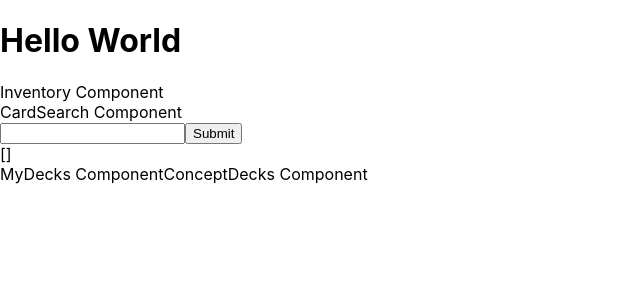
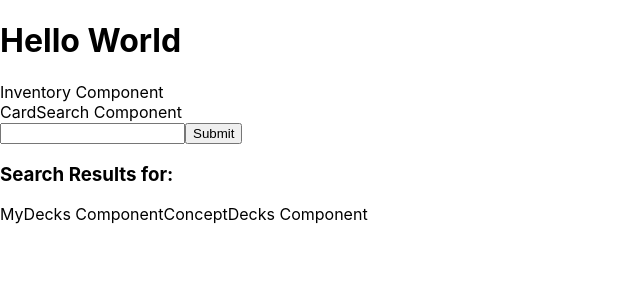
Before and after one commit to ggSushi/ygo-inventory, a React (Create React App) app: page / in a window 1280 px wide. Shown: the top 300 px of the page, without its empty margins (0-640 px from the left). Built offline with nearby package versions, Linux system fonts and the light colour scheme.

Commit message:
got the information to more properly display on DOM during search

```diff
--- a/src/components/CardSearch/CardItem.jsx
+++ b/src/components/CardSearch/CardItem.jsx
@@ -0,0 +1,16 @@
+import React from 'react';
+import { useState, useEffect } from 'react';
+import { useSelector, useDispatch } from 'react-redux';
+
+function CardItem({ card }) {
+
+
+  return (
+    <div>
+      Card Data:
+      {card.id}
+    </div>
+  )
+}
+
+export default CardItem;
--- a/src/components/CardSearch/CardSearch.jsx
+++ b/src/components/CardSearch/CardSearch.jsx
@@ -2,11 +2,13 @@ import React from 'react';
 import {useState, useEffect} from 'react';
 import {useSelector, useDispatch} from 'react-redux';
 import axios from 'axios';
+import CardItem from './CardItem.jsx';
 
 function CardSearch() {
   const dispatch = useDispatch();
   const searchData = useSelector(store => store.searchData);
-  const [searchInput, setSearchInput] = useState('test');
+  const [searchInput, setSearchInput] = useState('');
+  const [searchDisplay, setSearchDisplay] = useState('')
 
   const handleSearchChange = (event) => {
     setSearchInput(event.target.value);
@@ -15,6 +17,10 @@ function CardSearch() {
 
   const handleFormSubmit = (e) => {
     e.preventDefault();
+
+    setSearchDisplay('');
+    setSearchDisplay(searchInput);
+
     // Axios request
     axios.post(`/search`, {
       value: searchInput
@@ -24,7 +30,7 @@ function CardSearch() {
     }).catch((error) => {
       console.log(`Error in CardSearch POST: ${error}`);
       alert('Something is wrong, Mr. ggKaiba');
-    })
+    });
   }
 
   return (
@@ -34,7 +40,15 @@ function CardSearch() {
         <input className="searchBar" type="text" onChange={event => handleSearchChange(event)}/>
         <input type="submit"/>
       </form>
-      {JSON.stringify(searchData)}
+      <h3>Search Results for: {searchDisplay}</h3>
+      {
+        searchData.map(card => (
+          <div>
+            <CardItem card={card} />
+          </div>
+        ))
+      }
+
 
     </div>
   )
```
